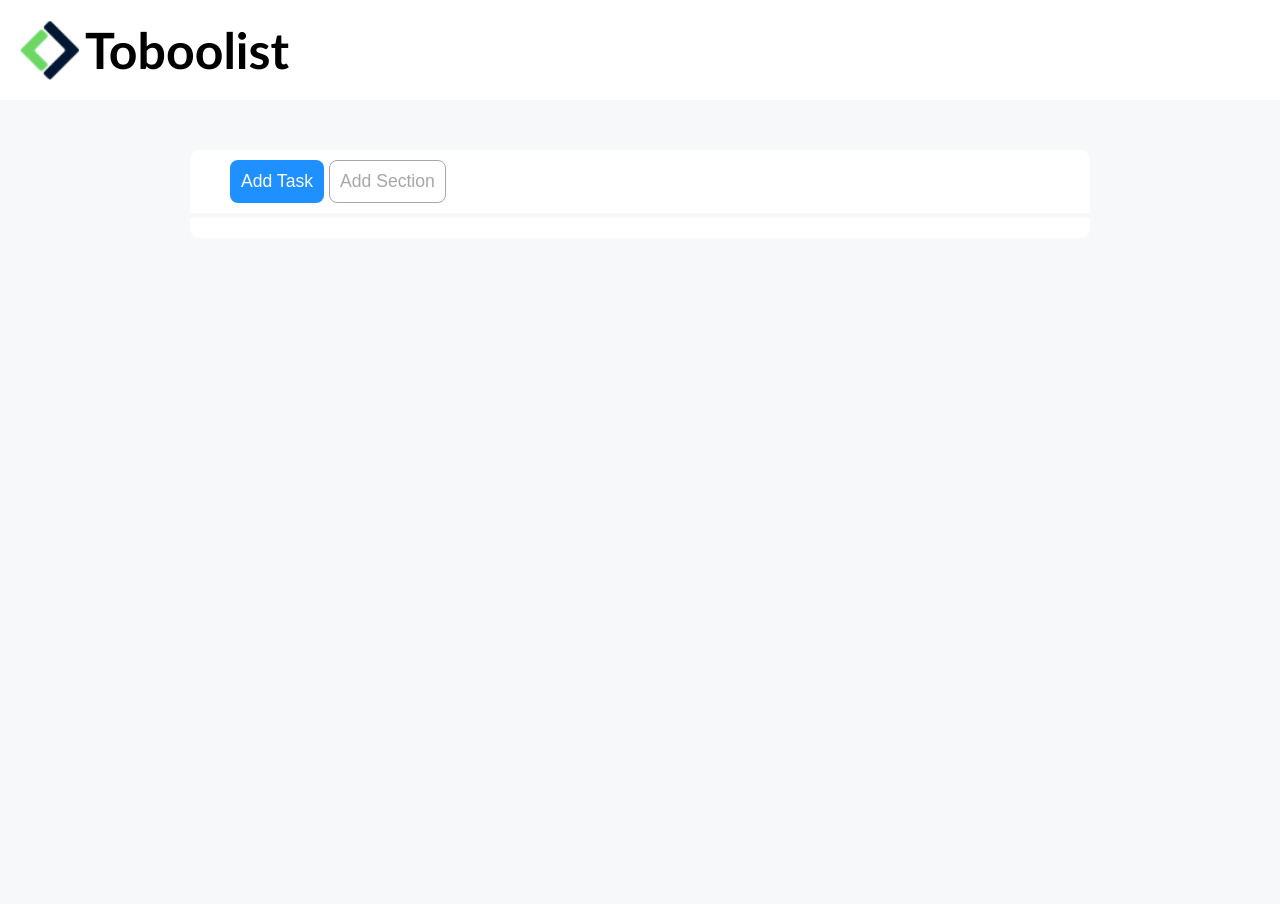
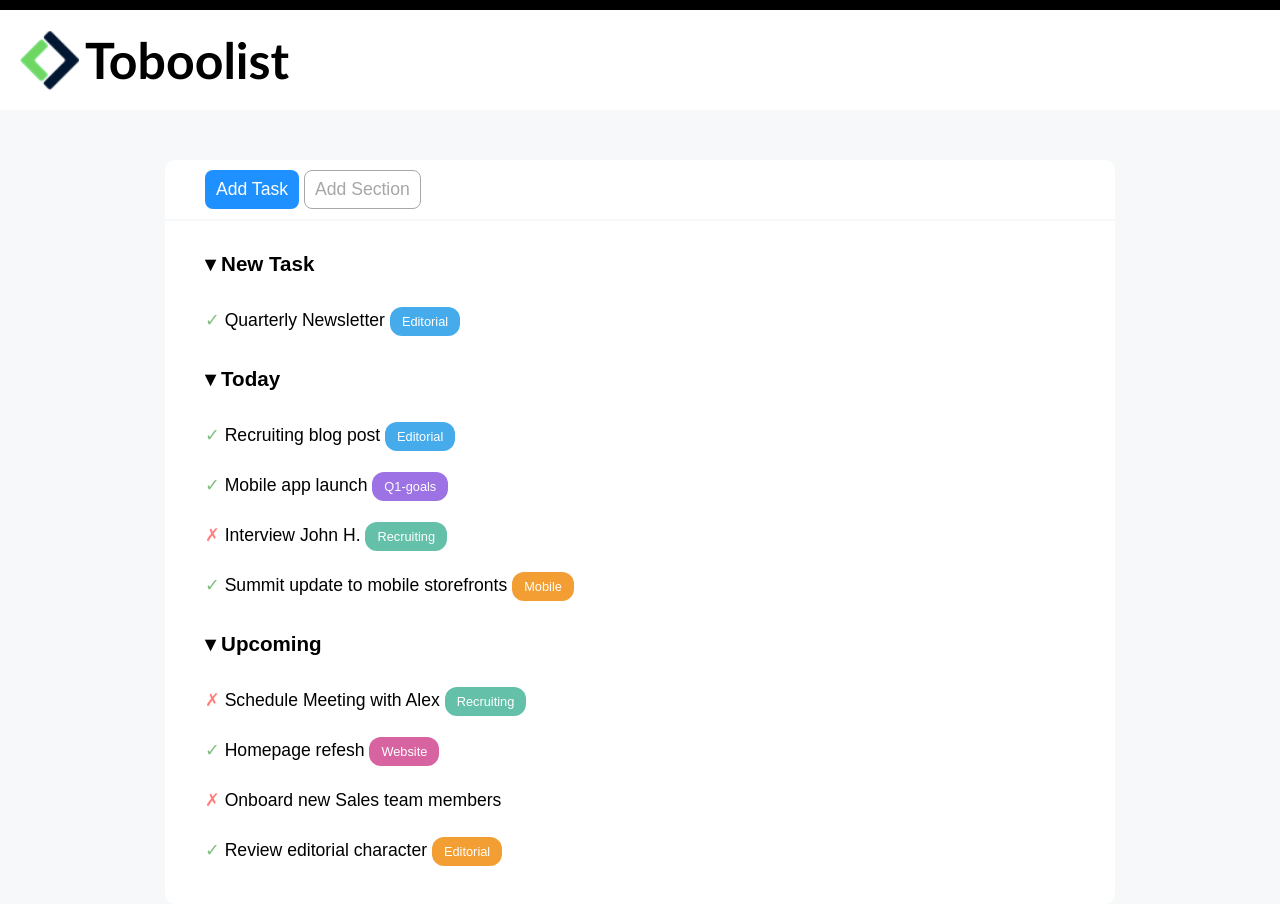
Before and after one commit to marcodeiulio/html-css-toboolist, a plain HTML site: page index.html in a window 1280 px wide. Before the commit the page ends 800 px from the top, so only its background shows below. Drawn offline with Linux system fonts and the light colour scheme.

Commit message:
- Added uls - Added ul style - Added tags - Added tags' style - Added body border-top - Updated containers' margins - Updated buttons' padding - Updated container's width

```diff
--- a/css/style.css
+++ b/css/style.css
@@ -10,6 +10,7 @@ body {
 	font-weight: lighter;
 	font-size: 1.1rem;
 	background-color: #f6f8f9;
+	border-top: 10px solid black;
 }
 
 /* header */
@@ -38,13 +39,13 @@ h1 {
 
 #buttons-container {
 	border-radius: 10px 10px 0 0;
-	margin-bottom: 5px;
+	margin-bottom: 2px;
 }
 
 .button {
 	display: inline-block;
 	border-radius: 8px;
-	padding: 10px;
+	padding: 8px 10px;
 	text-decoration: none;
 }
 
@@ -64,7 +65,7 @@ h1 {
 
 .container {
 	margin: 50px auto;
-	width: 900px;
+	width: 950px;
 	background-color: white;
 	padding: 10px 40px;
 
@@ -72,5 +73,54 @@ h1 {
 
 #list-container {
 	border-radius: 0 0 10px 10px;
-	margin-top: 5px;
+	margin-top: 2px;
 }
+
+ul {
+	padding: 0;
+	list-style-type: none;
+}
+
+li {
+	line-height: 3rem;
+}
+
+.tag {
+	text-decoration: none;
+	font-size: 0.8rem;
+	border-radius: 12px;
+	padding: 7px 12px;
+	color: white;
+}
+
+.editorial-tag {
+	background-color: #45abea;
+}
+
+.q1-goals-tag {
+	background-color: #9c72e4;
+}
+
+.recruiting-tag {
+	background-color: #64c0a9;
+}
+
+.mobile-tag {
+	background-color: #f29e33;
+}
+
+.website-tag {
+	background-color: #d863a1;
+}
+
+#editorial {
+	background-color: #f29e33;
+}
+
+.checkmark {
+	color: #7fbf7f;
+}
+
+.cross {
+	color: #ff7f7f;
+}
--- a/index.html
+++ b/index.html
@@ -15,7 +15,7 @@
 <body>
 	<header>
 		<img id="logo" src="/img/Logo.png" alt="Boolean Logo">
-		<h1>Toboolist</h1 id="head">
+		<h1>Toboolist</h1>
 	</header>
 	<main>
 		<!-- Buttons container -->
@@ -25,11 +25,59 @@
 		</div>
 		<!-- List container -->
 		<div class="container" id="list-container">
+			<section>
+				<h3>&dtrif; New Task</h3>
+				<ul>
+					<li>
+						<span class="checkmark">&checkmark;</span> Quarterly Newsletter
+						<a class="tag editorial-tag" href="#">Editorial</a>
+					</li>
+				</ul>
+			</section>
+			<section>
+				<h3>&dtrif; Today</h3>
+				<ul>
+					<li>
+						<span class="checkmark">&checkmark;</span> Recruiting blog post
+						<a class="tag editorial-tag" href="#">Editorial</a>
+					</li>
+					<li>
+						<span class="checkmark">&checkmark;</span> Mobile app launch
+						<a class="tag q1-goals-tag" href="#">Q1-goals</a>
+					</li>
+					<li>
+						<span class="cross">&cross;</span> Interview John H.
+						<a class="tag recruiting-tag" href="#">Recruiting</a>
+					</li>
+					<li>
+						<span class="checkmark">&checkmark;</span> Summit update to mobile storefronts
+						<a class="tag mobile-tag" href="#">Mobile</a>
+					</li>
+				</ul>
+			</section>
+			<section>
+				<h3>&dtrif; Upcoming</h3>
+				<ul>
+					<li>
+						<span class="cross">&cross;</span> Schedule Meeting with Alex
+						<a class="tag recruiting-tag" href="#">Recruiting</a>
+					</li>
+					<li>
+						<span class="checkmark">&checkmark;</span> Homepage refesh
+						<a class="tag website-tag" href="#">Website</a>
+					</li>
+					<li>
+						<span class="cross">&cross;</span> Onboard new Sales team members
+						<a class="tag sales-tag" href="#">Sales</a>
+					</li>
+					<li>
+						<span class="checkmark">&checkmark;</span> Review editorial character
+						<a class="tag" id="editorial" href="#">Editorial</a>
+					</li>
+				</ul>
+			</section>
+		</div>
 
-		</div>
-		<section></section>
-		<section></section>
-		<section></section>
 
 	</main>
 
```
